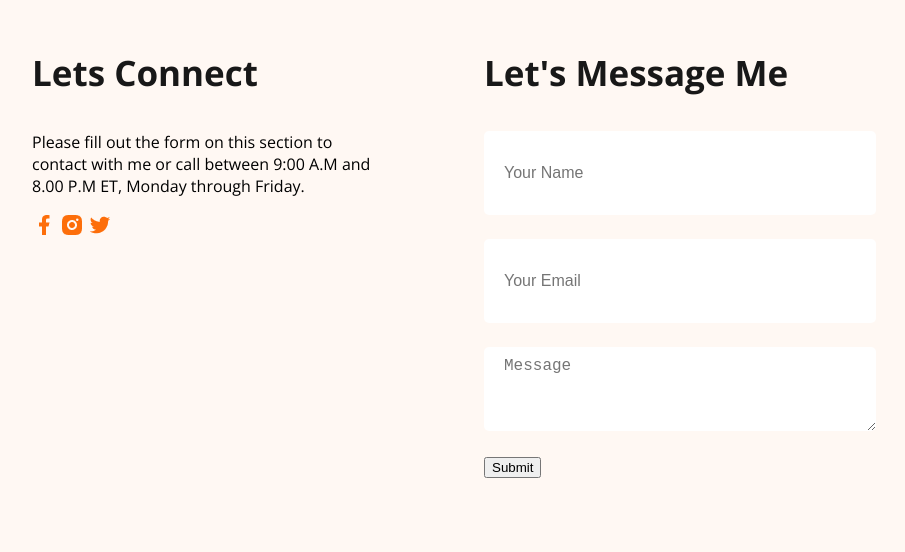
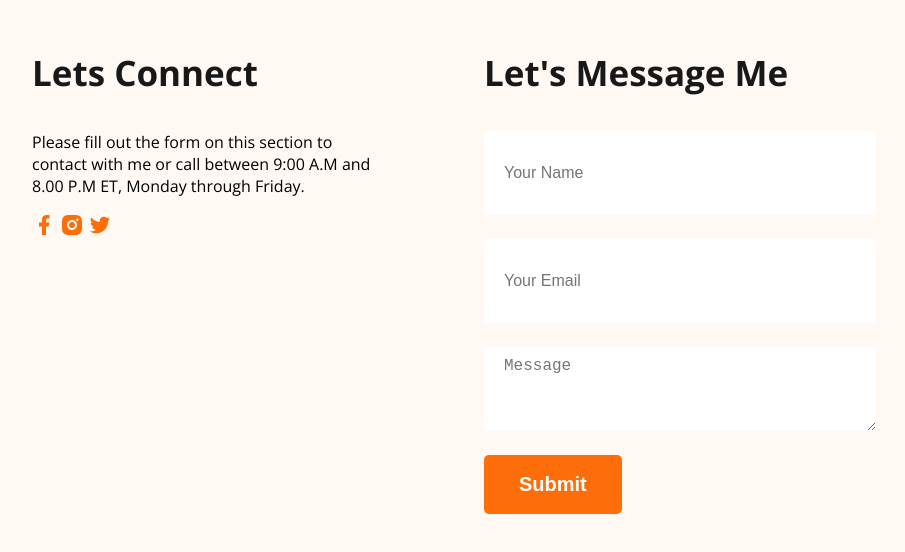
Before and after one commit to nawaz0705/dev-portfolio, a plain HTML site: page index.html in a window 1280 px wide. Shown: the part 3404-3956 px from the top of the page, without its empty margins (206-1111 px from the left). Drawn offline with nearby package versions, Linux system fonts and the light colour scheme.

Commit message:
added button style to the footer form area

```diff
--- a/index.html
+++ b/index.html
@@ -173,7 +173,7 @@
                 <input type="text" name="name" id="" placeholder="Your Name">
                 <input type="email" name="email" id="" placeholder="Your Email">
                 <textarea name="" id="" cols="30" rows="10" placeholder="Message"></textarea>
-                <button type="submit" value="submit">Submit</button>
+                <button type="submit" value="submit" class="btn-primary">Submit</button>
 
             </form>
         </div>
```
